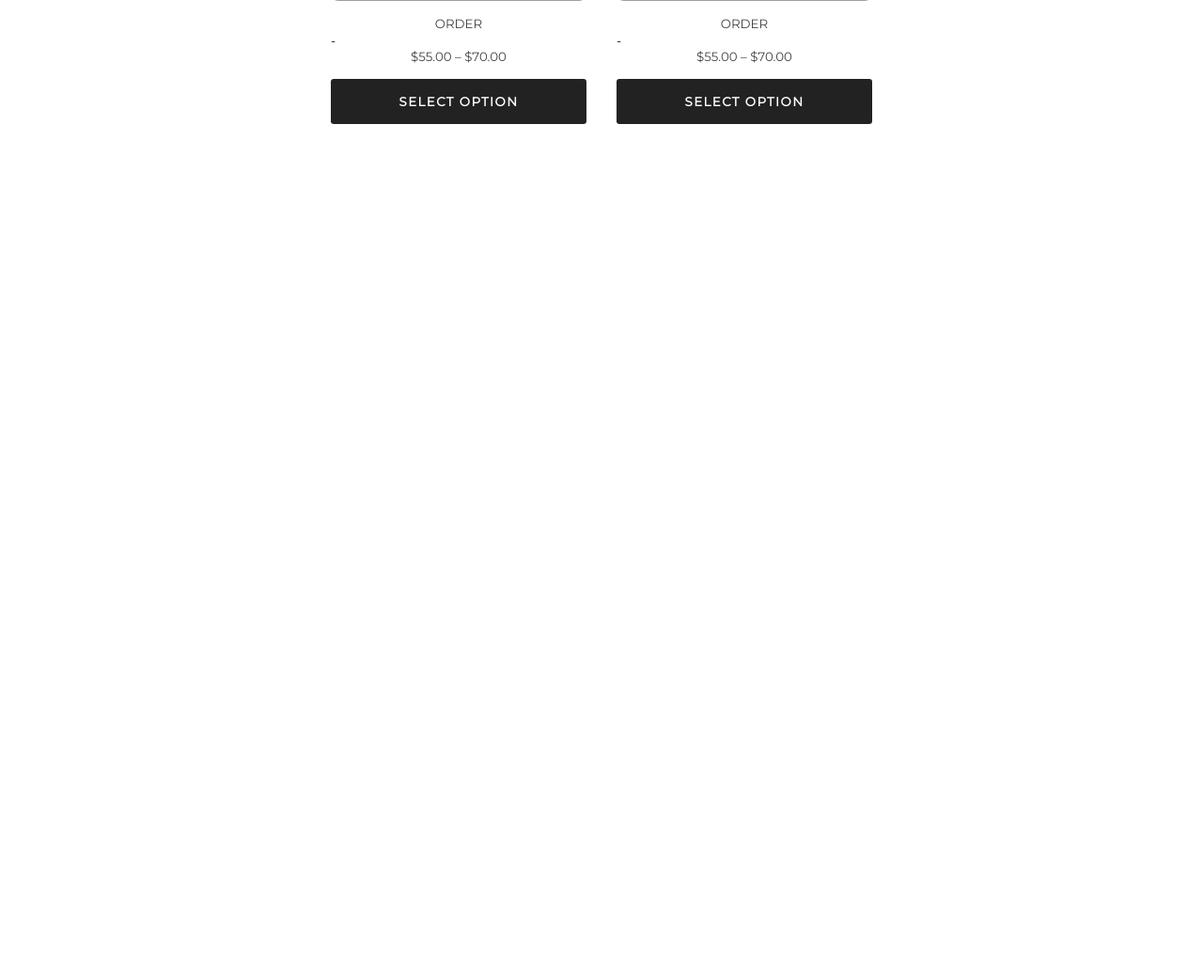
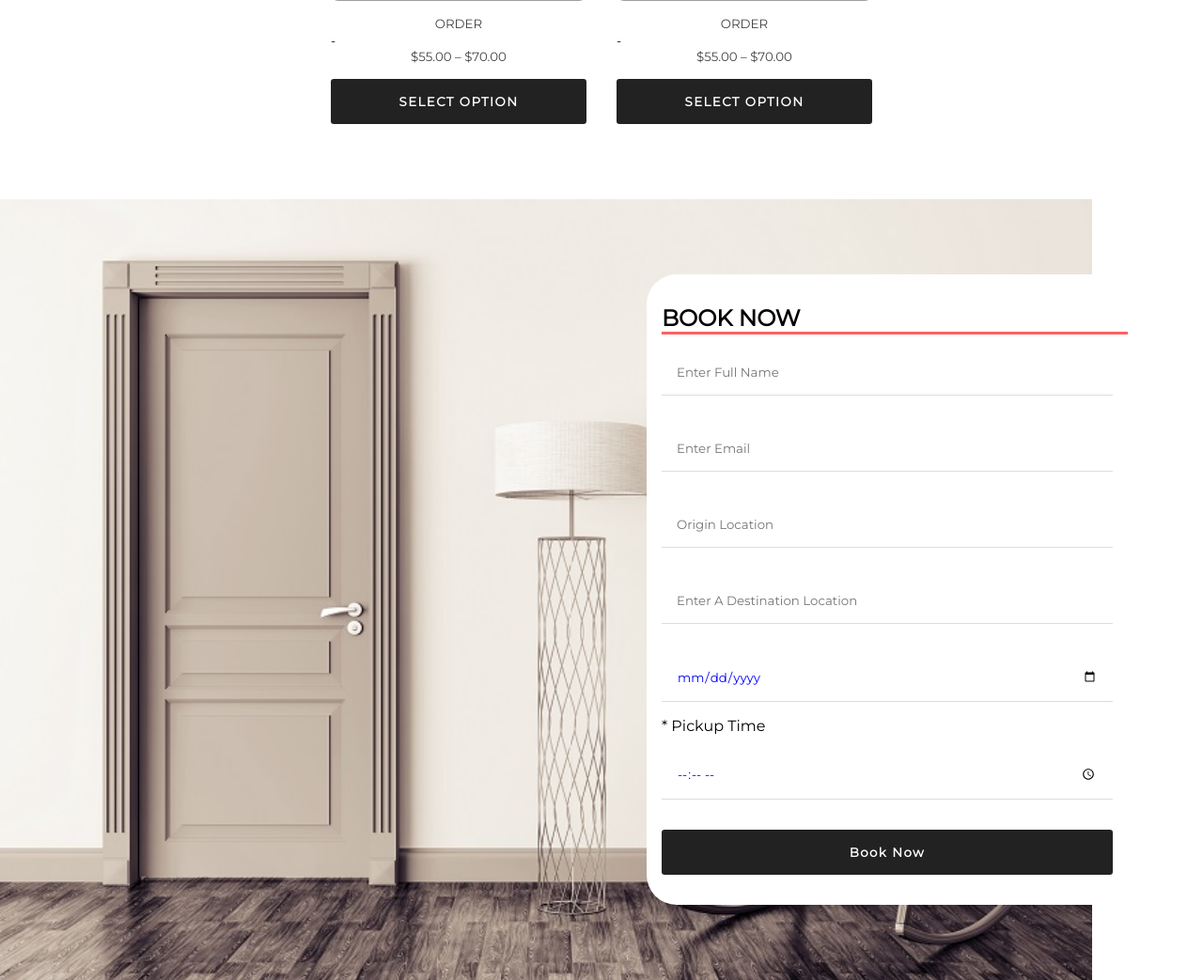
Before and after one commit to Akindele-Ebenezer/the-ultimate-doors, a PHP site: page / in a window 1280 px wide. Shown: the part 2613-3656 px from the top of the page at 94% size. Before the commit the page ends 2745 px from the top, so only its background shows below. Run offline with PHP 8.4, Linux system fonts and the light colour scheme; grey boxes are pictures that could not be loaded.

Commit message:
Add files via upload

```diff
--- a/index.html
+++ b/index.html
@@ -29,7 +29,7 @@
         <div>
             <h4>SERVICE YOU CAN TRUST</h4>
             <h1>THE ULTIMATE DOORS</h1>
-            <center><button>BOOK ONLINE</button></center>
+            <center><a href="#book-now"><button>BOOK ONLINE</button></a></center>
         </div>
     </div>
 </section>
@@ -189,5 +189,37 @@
     </div>
 </section>
 
+<section class="sec-3" style="background-image: url('images/bg.jpg')" id="book-now">
+    <div class="sec-3-inner">
+        <form action="" method="post">
+            <h1>BOOK NOW</h1>
+            <div class="sec-3-input">
+                <div>
+                    <input type="text" name="full_name" placeholder="Enter Full Name">
+                </div>
+                <div>
+                    <input type="email" name="email" placeholder="Enter Email">
+                </div>
+                <div>
+                    <input type="text" name="origin_location" placeholder="Origin Location">
+                </div>
+                <div>
+                    <input type="text" name="destination" placeholder="Enter A Destination Location">
+                </div>
+                <div>
+                    <input type="date" name="pickup_date" placeholder="Pickup Date">
+                </div>
+                <div>
+                    <label>* Pickup Time</label>
+                    <br>
+                    <input type="time" name="pickup_time" placeholder="Pickup Time">
+                </div>
+            </div>
+            <button type="submit">Book Now</button>
+        </form>
+
+    </div>
+</section>
+
 </body>
 </html>
--- a/styles/styles.css
+++ b/styles/styles.css
@@ -4,6 +4,7 @@
     font-family: 'Montserrat', sans-serif;
     margin: 0;
     padding: 0;
+    scroll-behavior: smooth;
 }
 
 nav {
@@ -67,6 +68,7 @@ section.sec-1 {
 section.sec-2 {
     display: flex;
     justify-content: center;
+    padding-bottom: 4rem;
 }
 
 section.sec-2 .doors img, section.sec-2 .doors {
@@ -121,6 +123,7 @@ section.sec-1 .sec-1-inner button {
     border: none;
     border-radius: .2rem;
     color: #fff;
+    cursor: pointer;
     margin-top: 1rem;
     padding: 1.5rem 2rem;
 }
@@ -174,7 +177,8 @@ section.sec-1-sub .sec-1-sub-inner .door div img {
     width: 5rem;
 }
 
-section.sec-2 .sec-inner .doors button {
+section.sec-2 .sec-inner .doors button,
+section.sec-3 .sec-3-inner button {
     background: #222;
     border: none;
     border-radius: .2rem;
@@ -199,8 +203,77 @@ section.sec-3-title {
     text-decoration-style: dashed;
 }
 
+section.sec-3 {
+    background-repeat: no-repeat;
+    background-size: contain;
+    display: flex;
+    justify-content: flex-end;
+    padding: 5rem;
+}
+
+section.sec-3 .sec-3-inner {
+    background: #fff;
+    border-radius: 2rem;
+    padding-block: 2rem;
+    width: 32rem;
+}
+
+section.sec-3 .sec-3-inner input {
+    border: none;
+    border-bottom: 1px solid #ddd;
+    color: blue;
+    padding: 1rem;
+    margin: 1rem;
+    outline: none;
+    width: 30rem;
+}
+
+section.sec-3 .sec-3-inner input:focus {
+    border-bottom: 3px solid blue;
+}
+
+section.sec-3 .sec-3-inner button {
+    width: 30rem;
+}
+
+section.sec-3 .sec-3-inner button,
+section.sec-3 .sec-3-inner h1,
+section.sec-3 .sec-3-inner label {
+    margin-left: 1rem;
+}
+
+section.sec-3 .sec-3-inner h1 {
+    border-bottom: 3px solid #ff00009e;
+}
+
 @media (min-width: 1072px) {
     section.sec-1 {
         background-size: contain;
     }
 }
+
+@media (max-width: 684px) {
+    section.sec-3 {
+        justify-content: center;
+    }
+
+    section.sec-3 .sec-3-inner .sec-3-input {
+        align-items: center;
+        display: flex;
+        flex-direction: column;
+    }
+
+
+}
+
+@media (max-width: 508px) {
+    section.sec-3 .sec-3-inner input,
+    section.sec-3 .sec-3-inner button,
+    section.sec-3 .sec-3-inner h1 {
+        width: 95vw;
+    }
+
+    section.sec-3-title {
+        font-size: xx-large;
+    }
+}
```
